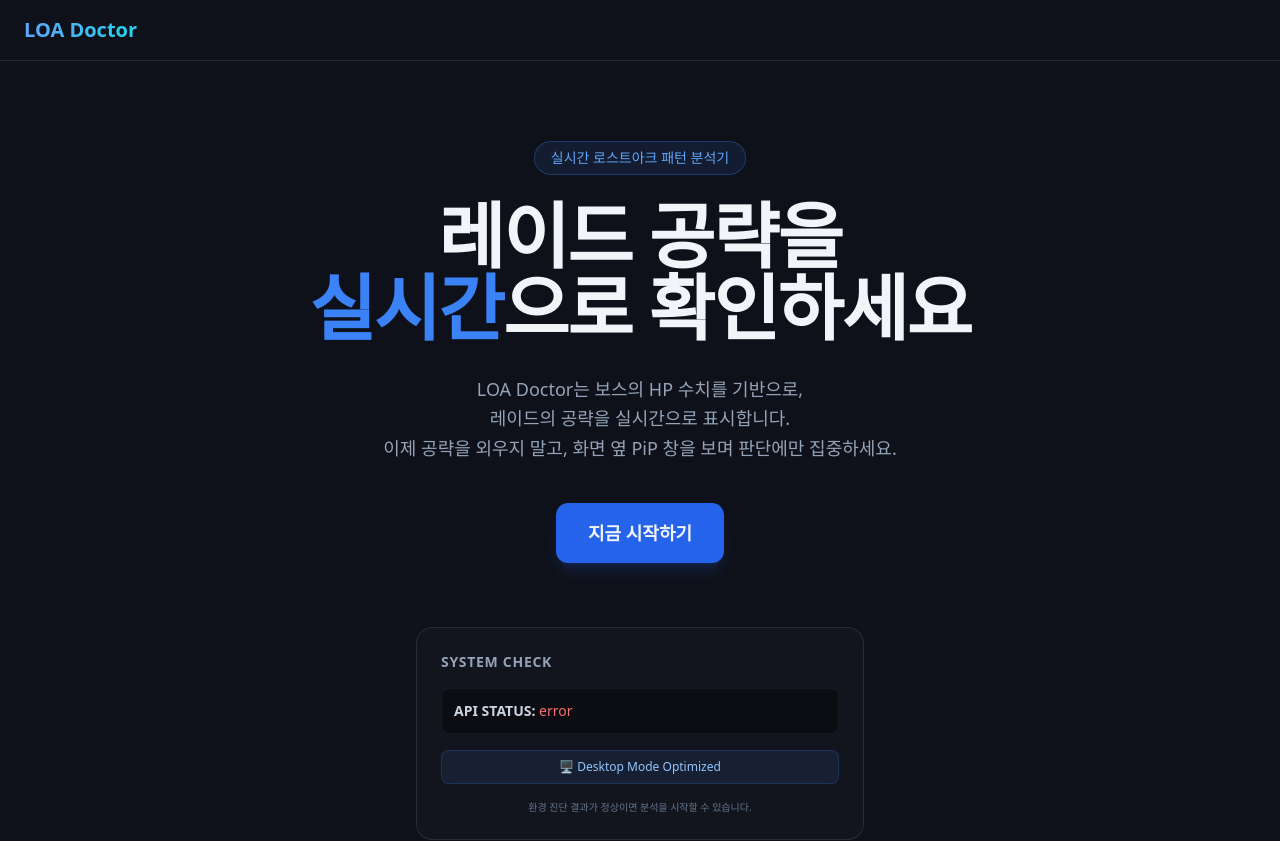
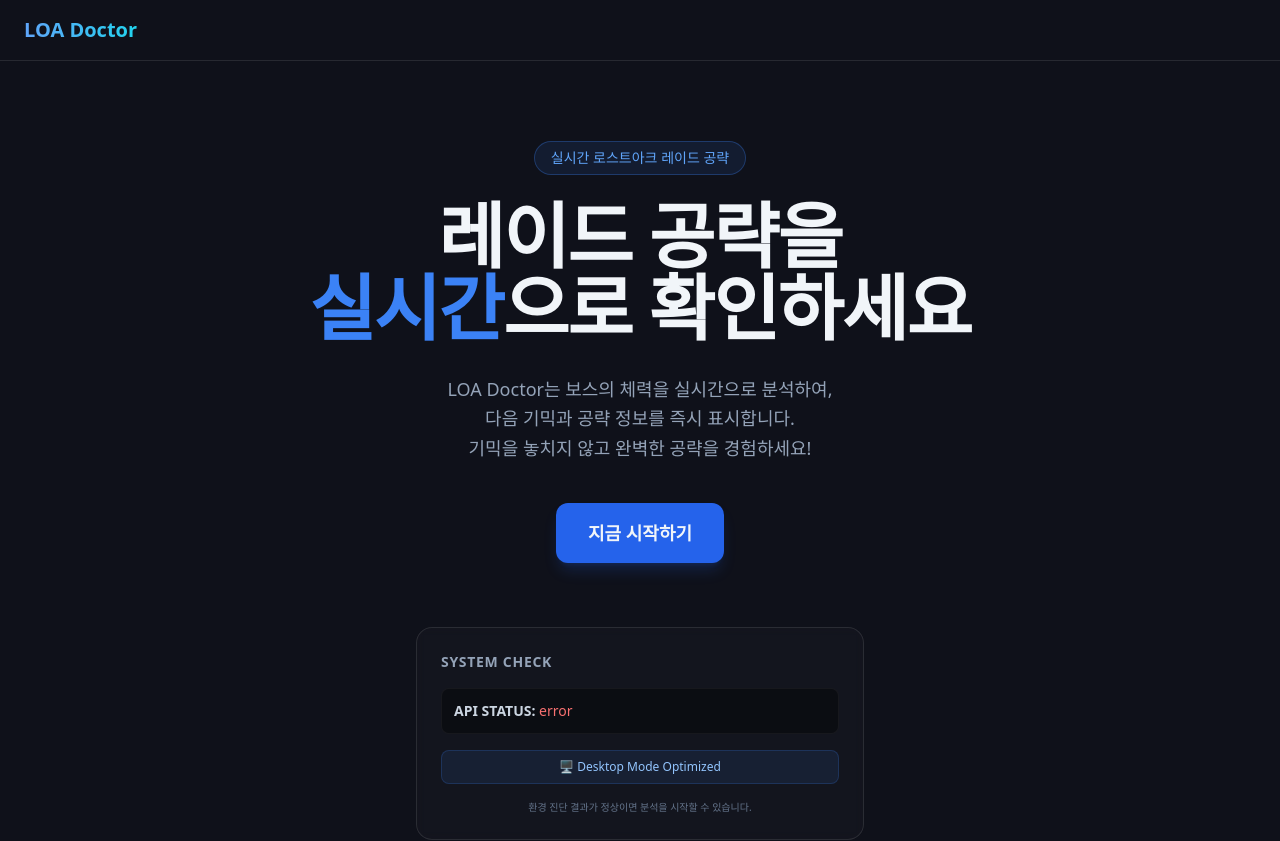
Before and after one commit to loa-doctor/loa-doctor, a Next.js app in the folder client/: page / in a window 1280 px wide. Shown: the top 841 px of the page. Built offline with nearby package versions, Linux system fonts and the light colour scheme; no server answers.

Commit message:
landing page 수정

```diff
--- a/client/src/app/page.tsx
+++ b/client/src/app/page.tsx
@@ -54,7 +54,7 @@
 
           <div className="inline-block px-4 py-1.5 mb-6 rounded-full border border-blue-500/30 bg-blue-500/10 text-blue-400 text-sm font-medium">
 
-            실시간 로스트아크 패턴 분석기
+            실시간 로스트아크 레이드 공략
 
           </div>
 
@@ -72,12 +72,11 @@
 
           <p className="text-lg text-slate-400 mb-10 max-w-2xl leading-relaxed">
 
-            LOA Doctor는 보스의 HP 수치를 기반으로, <br />
+            LOA Doctor는 보스의 체력을 실시간으로 분석하여, <br />
 
-            레이드의 공략을 실시간으로 표시합니다. <br />
+            다음 기믹과 공략 정보를 즉시 표시합니다. <br />
 
-            이제 공략을 외우지 말고, 화면 옆 PiP 창을 보며 판단에만 집중하세요.
-
+            기믹을 놓치지 않고 완벽한 공략을 경험하세요!
           </p>
 
 
```
